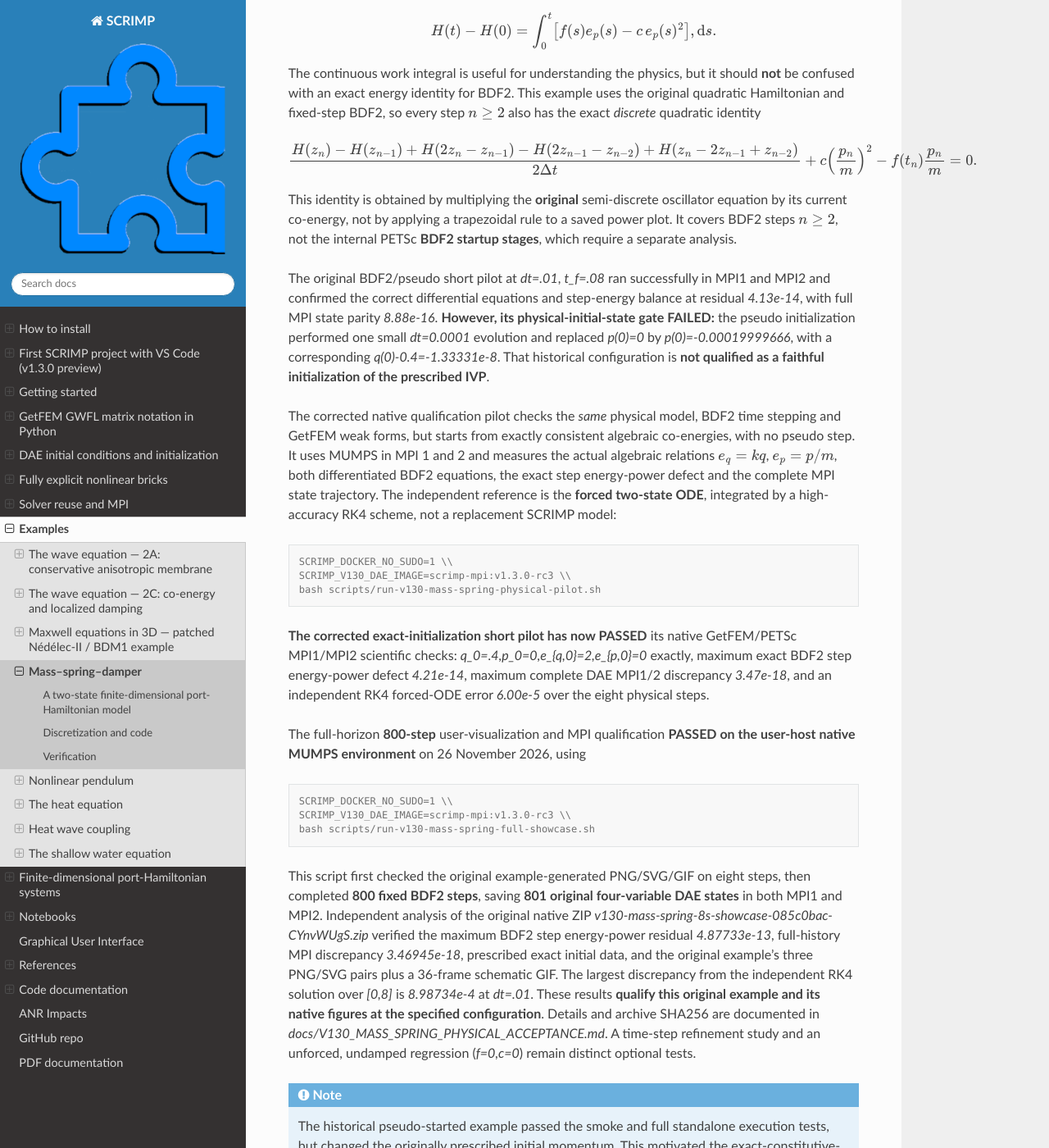
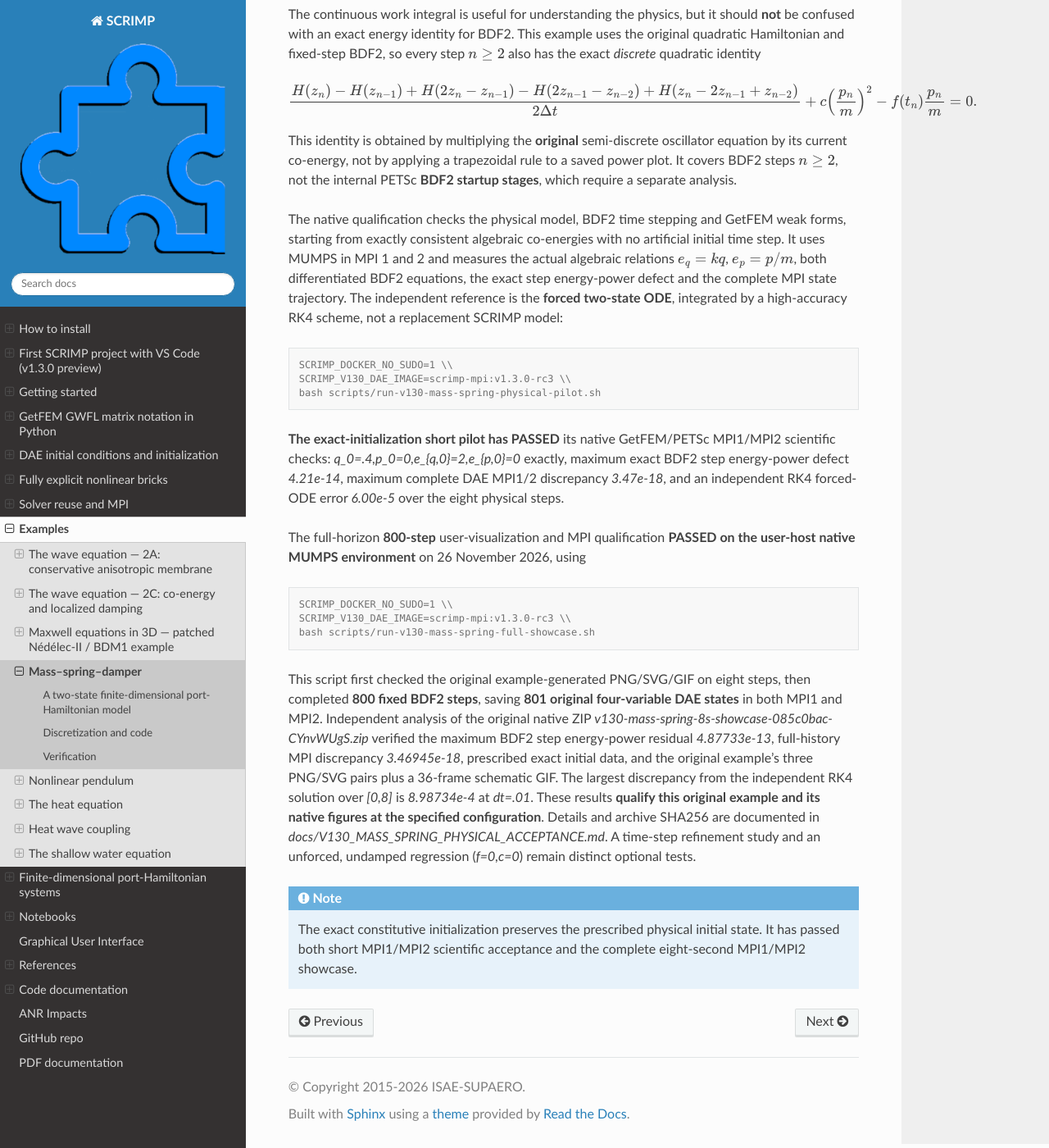
Before and after one commit to g-haine/scrimp, a Sphinx documentation site: the page built from docs/source/examples/mass_spring_damper.rst, in a window 1280 px wide and 1400 px high, scrolled down 2403 px. Shown: the whole window at 82% size. Built offline with Sphinx 7.4.7 and the Read the Docs theme 3.1.0, drawn with Linux system fonts in a browser that asks for light colours; some of the changed text lies outside the part shown.

Commit message:
docs: remove obsolete pseudo initializer user workflow; describe one exact constitutive start

```diff
--- a/docs/source/examples/mass_spring_damper.rst
+++ b/docs/source/examples/mass_spring_damper.rst
@@ -87,10 +87,6 @@ satisfy the constraints. It does not change the mass, interconnection,
 damping, forcing or the subsequent BDF2 integrator. The generic SCRIMP
 DAE initializers are unchanged.
 
-To reproduce the historical pseudo-time trajectory for regression,
-call `mass_spring_damper(initialization="legacy_pseudo")` explicitly.
-The default is `initialization="exact"`.
-
 The complete runnable source is:
 
 .. literalinclude:: ../../../examples/mass_spring_damper.py
@@ -157,19 +153,9 @@ by applying a trapezoidal rule to a saved power plot.
 It covers BDF2 steps :math:`n\geq2`, not the internal PETSc
 **BDF2 startup stages**, which require a separate analysis.
 
-The original BDF2/pseudo short pilot at `dt=.01`, `t_f=.08`
-ran successfully in MPI1 and MPI2 and confirmed the correct
-differential equations and step-energy balance at residual
-`4.13e-14`, with full MPI state parity `8.88e-16`.
-**However, its physical-initial-state gate FAILED:** the pseudo
-initialization performed one small `dt=0.0001` evolution and replaced
-`p(0)=0` by `p(0)=-0.00019999666`, with a corresponding
-`q(0)-0.4=-1.33331e-8`. That historical configuration is
-**not qualified as a faithful initialization of the prescribed IVP**.
-
-The corrected native qualification pilot checks the *same* physical
-model, BDF2 time stepping and GetFEM weak forms, but starts from
-exactly consistent algebraic co-energies, with no pseudo step.
+The native qualification checks the physical model, BDF2 time
+stepping and GetFEM weak forms, starting from exactly consistent
+algebraic co-energies with no artificial initial time step.
 It uses MUMPS in MPI 1 and 2 and measures the actual algebraic
 relations
 :math:`e_q=kq`, :math:`e_p=p/m`, both differentiated BDF2
@@ -184,7 +170,7 @@ scheme, not a replacement SCRIMP model:
    SCRIMP_V130_DAE_IMAGE=scrimp-mpi:v1.3.0-rc3 \\
    bash scripts/run-v130-mass-spring-physical-pilot.sh
 
-**The corrected exact-initialization short pilot has now PASSED**
+**The exact-initialization short pilot has PASSED**
 its native GetFEM/PETSc MPI1/MPI2 scientific checks:
 `q_0=.4,p_0=0,e_{q,0}=2,e_{p,0}=0` exactly,
 maximum exact BDF2 step energy-power defect
@@ -221,11 +207,7 @@ regression (`f=0,c=0`) remain distinct optional tests.
 
 .. note::
 
-   The historical pseudo-started example passed the smoke and full
-   standalone execution tests, but changed the originally prescribed
-   initial momentum. This motivated the exact-constitutive-data fix.
-   Do not treat successful execution as proof of correct IVP data.
-   The corrected default has subsequently passed both the short
-   MPI1/MPI2 scientific acceptance **and** the complete eight-second
-   MPI1/MPI2 showcase. Historical `legacy_pseudo` remains available
-   for reproducing the original initial-data drift.
+   The exact constitutive initialization preserves the prescribed
+   physical initial state. It has passed both short MPI1/MPI2
+   scientific acceptance and the complete eight-second
+   MPI1/MPI2 showcase.
```
